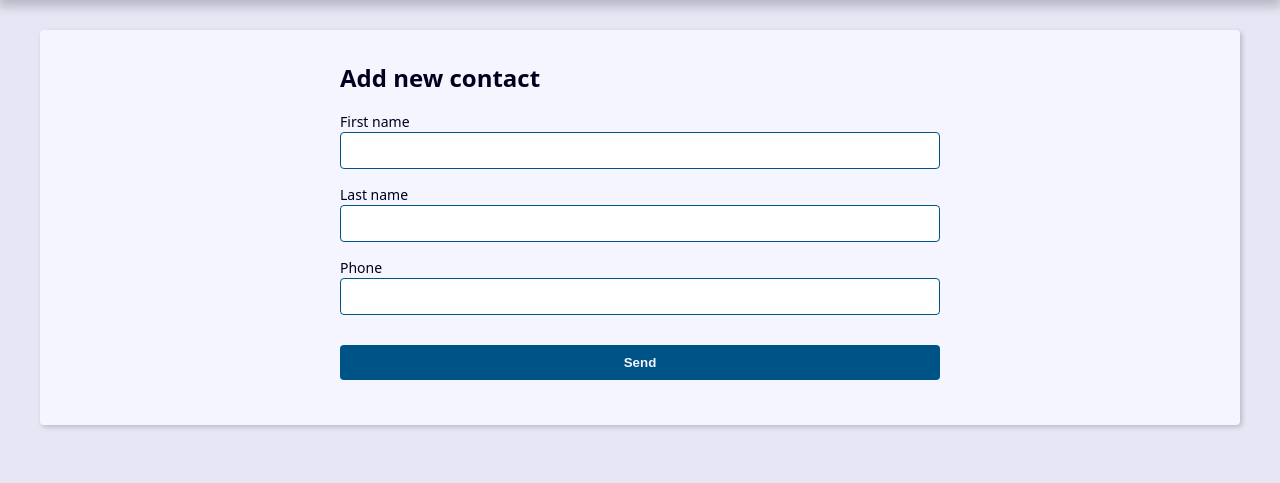
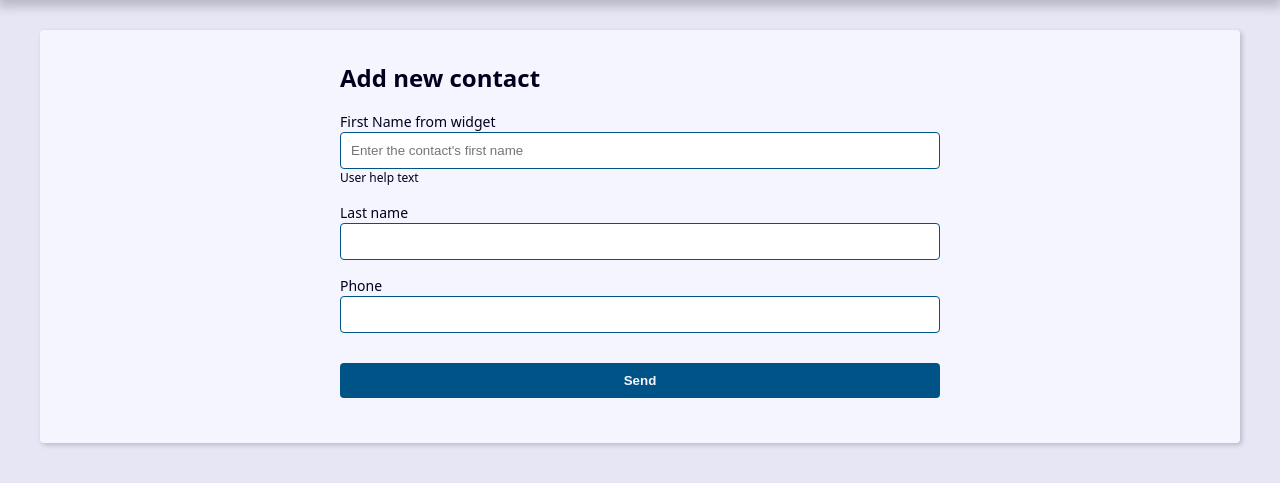
Before and after one commit to vinimj18/agenda, a Django app: page /contact/create/ in a window 1280 px wide. Shown: the part 239-722 px from the top of the page. Run offline with Django 5.2, Linux system fonts and the light colour scheme.

Commit message:
Configured fields and widgets in the form

```diff
--- a/contact/forms.py
+++ b/contact/forms.py
@@ -4,6 +4,17 @@ from contact.models import Contact  # type: ignore
 
 
 class ContactForm(forms.ModelForm):
+    first_name = forms.CharField(
+        widget=forms.TextInput(
+            attrs={
+                'class': 'classe-a classe-b',
+                'placeholder': "Enter the contact's first name",
+            }
+        ),
+        label='First Name from widget',
+        help_text='User help text',
+    )
+
     class Meta():
         model = Contact
         fields = (
--- a/contact/templates/contact/create.html
+++ b/contact/templates/contact/create.html
@@ -19,6 +19,10 @@
           <label for="{{ field.id_for_label }}">{{field.label}}</label>
           {{ field }}
           {{ field.errors }}
+
+          {% if field.help_text %}
+            <p class="help-text">{{ field.help_text }}</p>
+          {% endif %}
         </div>
         {% endfor %}
       </div>
```
